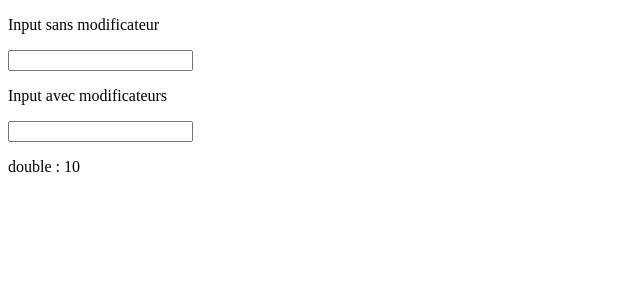
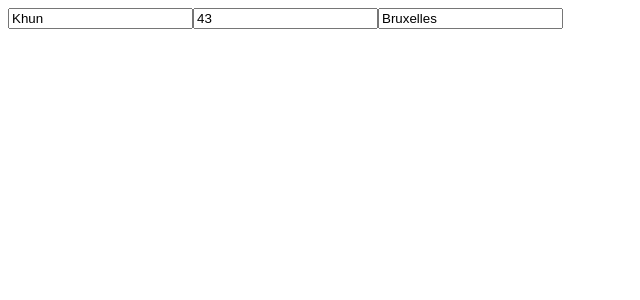
Before and after one commit to BStormTraining-Vue-js/Demo1, a Vue app: page / in a window 1280 px wide. Shown: the top 300 px of the page, without its empty margins (0-640 px from the left). Built offline with nearby package versions, Linux system fonts and the light colour scheme.

Commit message:
deep watcher

```diff
--- a/src/App.vue
+++ b/src/App.vue
@@ -1,20 +1,23 @@
-<script setup>
-import { computed, ref } from 'vue';
-
-const number = ref(null);
-const double = computed(() => number.value + 10);
+<script setup lang="ts">
+import { reactive, watch } from 'vue';
+const obj = reactive({ nom: 'Khun', age: 43, adresse: { rue: 'Chemin des devs', ville: 'Bruxelles' } });
+watch(obj, () => {
+    console.log('Le nom ou l\'âge a changé');
+})
+watch(() => obj.age, () => {
+    console.log('L\'âge a changé');
+})
+watch(() => obj.adresse, () => {
+    console.log('Ne se déclenche ici qu\'avec deep: true');
+}, /*{ deep: true }*/)
 </script>
 
 <template>
     <div>
-        <p>Input sans modificateur</p>
-        <input v-model="number">
+        <input v-model="obj.nom">
+        <input v-model="obj.age">
+        <input v-model="obj.adresse.ville">
     </div>
-    <div>
-        <p>Input avec modificateurs</p>
-        <input v-model.lazy.number="number">
-    </div>
-    <p>double : {{ double }}</p>
 </template>
 
 <style scoped>
```
